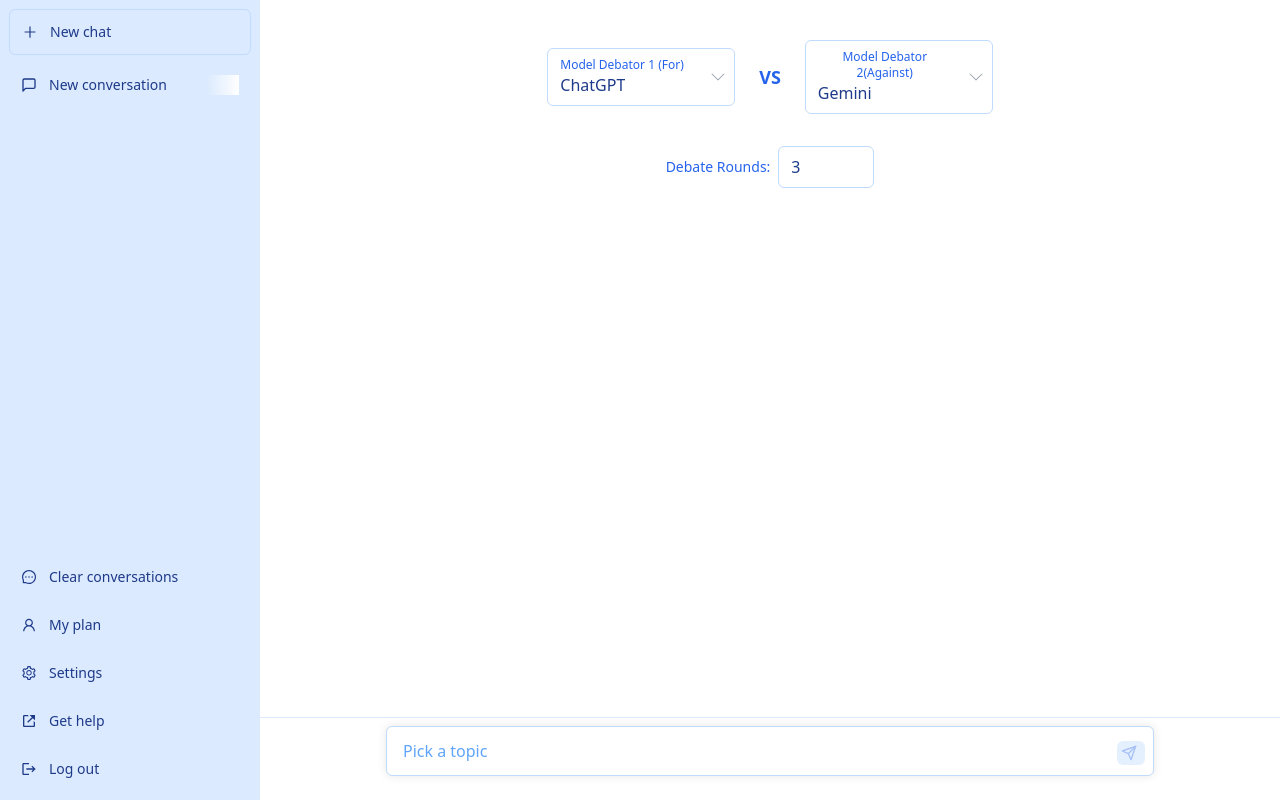
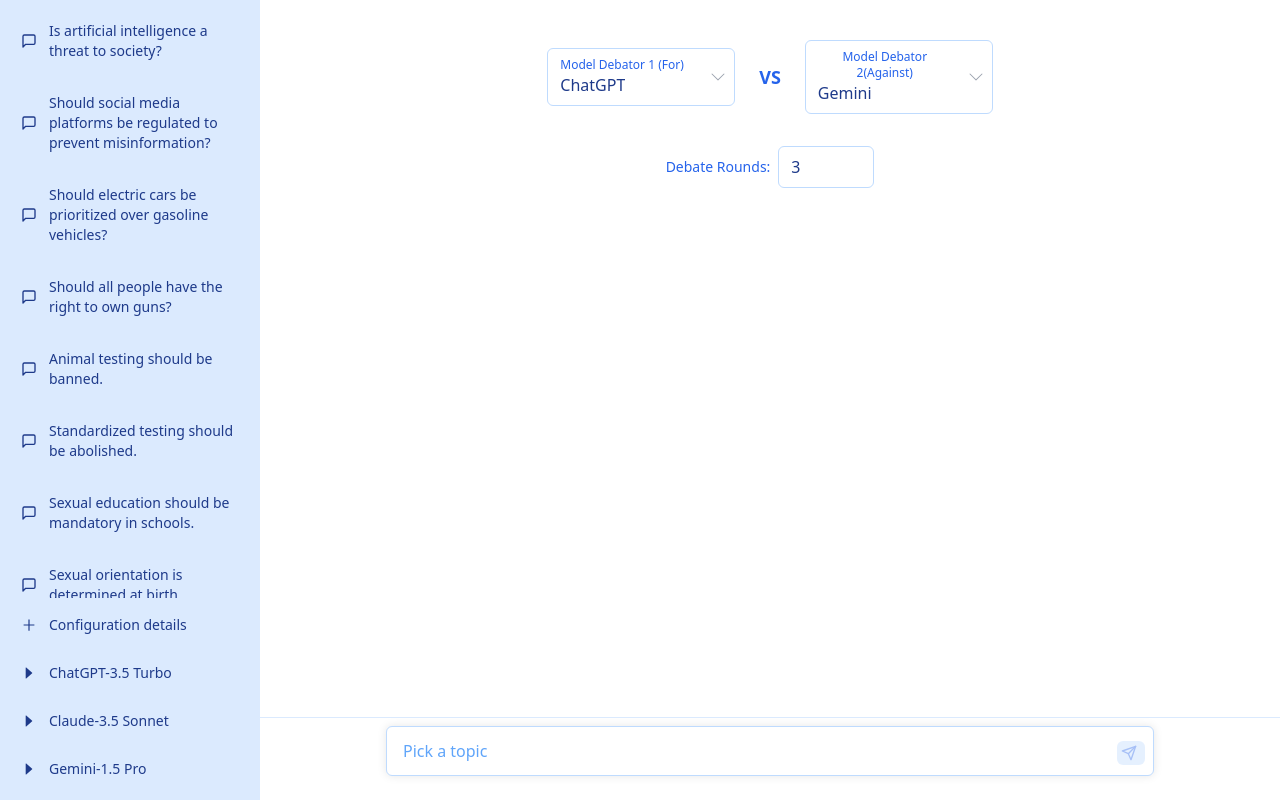
Before and after one commit to knevagi/AIDebateArena, a Next.js app in the folder client/: page / in a window 1280 px wide. Built offline with nearby package versions, Linux system fonts and the light colour scheme.

Commit message:
added topics to sidebar

```diff
--- a/client/src/components/Sidebar.tsx
+++ b/client/src/components/Sidebar.tsx
@@ -1,57 +1,74 @@
-import React from "react";
+import React, { useState } from "react";
 import {
   AiOutlineMessage,
   AiOutlinePlus,
   AiOutlineUser,
   AiOutlineSetting,
+  AiFillCaretRight
 } from "react-icons/ai";
 import { BiLinkExternal } from "react-icons/bi";
 import { FiMessageSquare } from "react-icons/fi";
 import { MdLogout } from "react-icons/md";
 
-const Sidebar = () => {
+interface SidebarProps {
+  onTopicSelect?: (topic: string) => void;
+}
+
+const Sidebar: React.FC<SidebarProps> = ({ onTopicSelect }) => {
+  const [topics] = useState([
+    "Is artificial intelligence a threat to society?",
+    "Should social media platforms be regulated to prevent misinformation?",
+    "Should electric cars be prioritized over gasoline vehicles?",
+    "Should all people have the right to own guns?",
+    "Animal testing should be banned.",
+    "Standardized testing should be abolished.",
+    "Sexual education should be mandatory in schools.",
+    "Sexual orientation is determined at birth.",
+    "Are we living in a simulation, and what is the nature of reality?",
+    "If God is all-powerful and all-good, why does evil exist?"
+  ]);
+
+  const handleTopicClick = (topic: string) => {
+    if (onTopicSelect) {
+      onTopicSelect(topic);
+    }
+  };
+
   return (
     <div className="scrollbar-trigger flex h-full w-full flex-1 items-start border border-blue-100 bg-blue-100">
       <nav className="flex h-full flex-1 flex-col space-y-1 p-2">
-        <a className="flex py-3 px-3 items-center gap-3 rounded-md hover:bg-blue-100 transition-colors duration-200 text-blue-900 cursor-pointer text-sm mb-1 flex-shrink-0 border border-blue-200">
-          <AiOutlinePlus className="h-4 w-4" />
-          New chat
-        </a>
         <div className="flex-col flex-1 overflow-y-auto border-b border-blue-100">
           <div className="flex flex-col gap-2 pb-2 text-blue-900 text-sm">
-            <a className="flex py-3 px-3 items-center gap-3 relative rounded-md hover:bg-blue-50 cursor-pointer break-all hover:pr-4 group">
-              <FiMessageSquare className="h-4 w-4" />
-              <div className="flex-1 text-ellipsis max-h-5 overflow-hidden break-all relative">
-                New conversation
-                <div className="absolute inset-y-0 right-0 w-8 z-10 bg-gradient-to-l from-white group-hover:from-blue-50"></div>
-              </div>
-            </a>
+            {topics.map((topic, index) => (
+              <a
+                key={index}
+                onClick={() => handleTopicClick(topic)}
+                className="flex py-3 px-3 items-center gap-3 relative rounded-md hover:bg-blue-50 cursor-pointer hover:pr-4 group"
+              >
+                <FiMessageSquare className="h-4 w-4 flex-shrink-0" />
+                <div className="flex-1 text-ellipsis break-words relative whitespace-normal line-clamp-3">
+                  {topic}
+                </div>
+              </a>
+            ))}
           </div>
         </div>
-        <a className="flex py-3 px-3 items-center gap-3 rounded-md hover:bg-blue-100 transition-colors duration-200 text-blue-900 cursor-pointer text-sm">
-          <AiOutlineMessage className="h-4 w-4" />
-          Clear conversations
-        </a>
-        <a className="flex py-3 px-3 items-center gap-3 rounded-md hover:bg-blue-100 transition-colors duration-200 text-blue-900 cursor-pointer text-sm">
-          <AiOutlineUser className="h-4 w-4" />
-          My plan
-        </a>
-        <a className="flex py-3 px-3 items-center gap-3 rounded-md hover:bg-blue-100 transition-colors duration-200 text-blue-900 cursor-pointer text-sm">
-          <AiOutlineSetting className="h-4 w-4" />
-          Settings
-        </a>
-        <a
-          href="https://help.openai.com/en/collections/3742473-chatgpt"
-          target="_blank"
-          className="flex py-3 px-3 items-center gap-3 rounded-md hover:bg-blue-100 transition-colors duration-200 text-blue-900 cursor-pointer text-sm"
-        >
-          <BiLinkExternal className="h-4 w-4" />
-          Get help
-        </a>
-        <a className="flex py-3 px-3 items-center gap-3 rounded-md hover:bg-blue-100 transition-colors duration-200 text-blue-900 cursor-pointer text-sm">
-          <MdLogout className="h-4 w-4" />
-          Log out
-        </a>
+        <label className="flex py-3 px-3 items-center gap-3 rounded-md hover:bg-blue-100 transition-colors duration-200 text-blue-900 cursor-pointer text-sm">
+          <AiOutlinePlus className="h-4 w-4" />
+          Configuration details
+        </label>
+        <label className="flex py-3 px-3 items-center gap-3 rounded-md hover:bg-blue-100 transition-colors duration-200 text-blue-900 cursor-pointer text-sm">
+          <AiFillCaretRight className="h-4 w-4" />
+          ChatGPT-3.5 Turbo
+        </label>
+        <label className="flex py-3 px-3 items-center gap-3 rounded-md hover:bg-blue-100 transition-colors duration-200 text-blue-900 cursor-pointer text-sm">
+          <AiFillCaretRight className="h-4 w-4" />
+          Claude-3.5 Sonnet
+        </label>
+        <label className="flex py-3 px-3 items-center gap-3 rounded-md hover:bg-blue-100 transition-colors duration-200 text-blue-900 cursor-pointer text-sm">
+          <AiFillCaretRight className="h-4 w-4" />
+          Gemini-1.5 Pro
+        </label>
       </nav>
     </div>
   );
```
